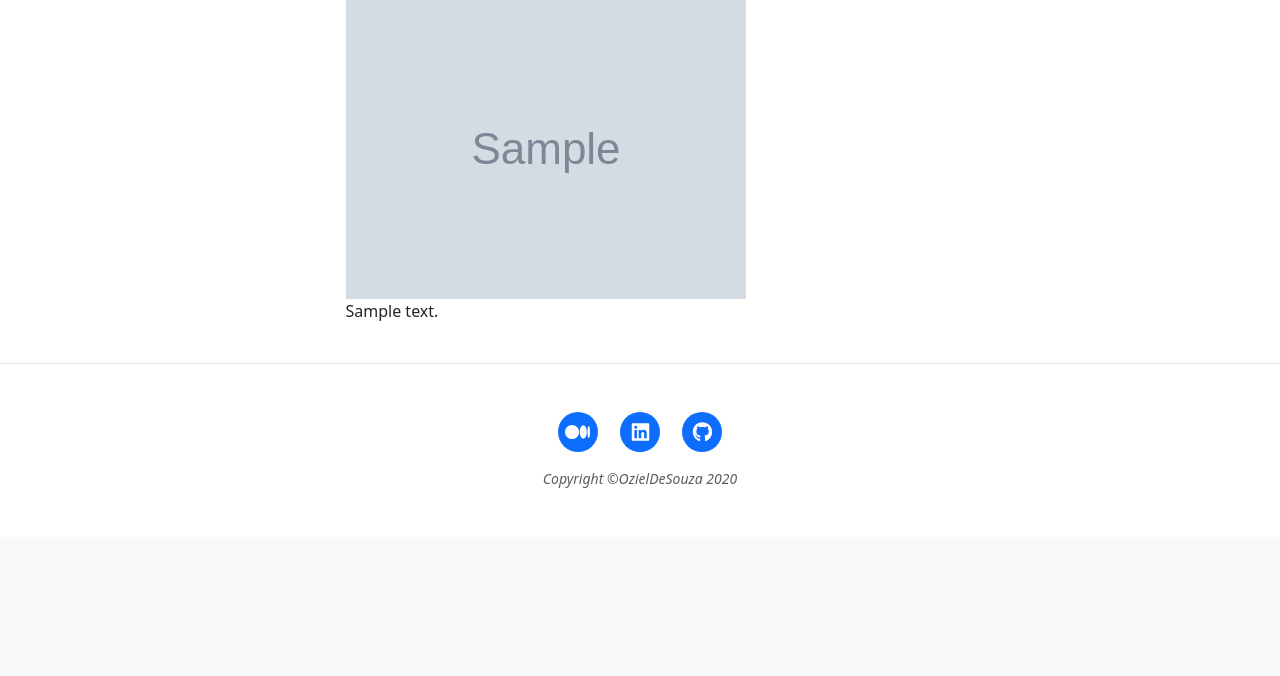
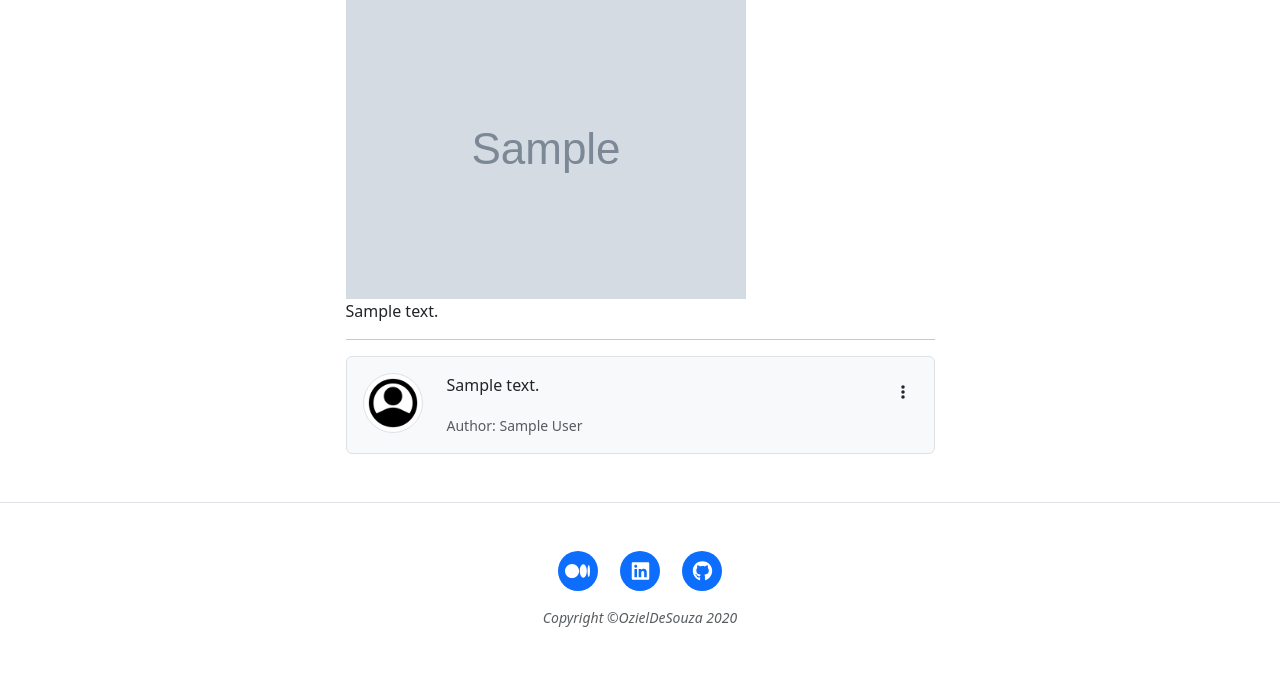
Before and after one commit to ozysouza/blogs-application, a Flask app: template src/website/templates/display_blog.html in a window 1280 px wide. Shown: the part 606-1282 px from the top of the page. Before the commit the page ends 1094 px from the top, so only its background shows below. Run offline with Flask 3, Linux system fonts and the light colour scheme; the template is opened without the code that fills it: values that come from a table or form of the project are taken from there, most other values are stand-ins (such as "Sample title", 1, 10 or a date in 2020); grey boxes marked "Sample" are stand-in pictures; form fields are guessed from the names that the template uses; parts of the project's set-up code (start-up, migrations or seed data) failed here and were passed over; some libraries are stand-ins or nearby versions.

Commit message:
Add logic to display blogs on HTML page

```diff
--- a/src/helpers/blogs_manager.py
+++ b/src/helpers/blogs_manager.py
@@ -27,5 +27,8 @@ class BlogsManager(MysqlManager):
     def get_by_id(self, blog_id: str) -> Blog | None:
         return self.sql_get_blog_by_id(blog_id)
 
+    def get_comments(self, blog_id: int) -> list[dict] | None:
+        return self.sql_get_comments_by_blog(blog_id)
+
     def update(self, blog_id: str, title: str, subtitle: str, img_url: str, body: str) -> bool:
         return self.sql_update_blog(blog_id, title, subtitle, img_url, body)
--- a/src/website/static/js/ckeditor-config.js
+++ b/src/website/static/js/ckeditor-config.js
@@ -101,8 +101,8 @@ document.addEventListener('DOMContentLoaded', function () {
             },
              language: 'en',
         })
-        .then(ckeditor => {
-            console.log('Editor was initialized', ckeditor);
+        .then(commentCkeditor => {
+            console.log('Editor was initialized', commentCkeditor);
         })
         .catch(error => {
             console.error('There was a problem initializing the editor.', error);
--- a/src/website/templates/display_blog.html
+++ b/src/website/templates/display_blog.html
@@ -49,6 +49,48 @@
                     {{ comment_form.submit_button(class="btn btn-dark mt-4") }}
                 </form>
                 {% endif %}
+                <hr>
+                <div class="comments">
+                    <ul class="list-unstyled">
+                        {% if comments %}
+                        {% for comment in comments %}
+                        <li class="d-flex align-items-start justify-content-between mb-4 p-3 border rounded bg-light">
+                            <!-- User Profile Image -->
+                            <img alt="profileUser" class="rounded-circle img-thumbnail mr-3"
+                                 src="../static/assets/images/default-profile.png" style="width: 60px; height: 60px;">
+                            <!-- Comment Text and Author -->
+                            <div class="ms-4">
+                                <p>{{ comment.text | safe }}</p>
+                                <small class="text-muted">Author: {{ comment.first_name }} {{ comment.last_name
+                                    }}</small>
+                            </div>
+                            <!-- Kebab menu -->
+                            <div class="dropdown ms-auto">
+                                <button aria-expanded="false" class="btn" data-bs-toggle="dropdown"
+                                        id="dropdownCommentMenu"
+                                        type="button">
+                                    <i class="fas fa-ellipsis-v"></i>
+                                </button>
+                                <ul aria-labelledby="dropdownCommentMenu" class="dropdown-menu">
+                                    <li>
+                                        <button class="dropdown-item" type="button">Edit</button>
+                                    </li>
+                                    <li>
+                                        <button class="dropdown-item"
+                                                onclick="window.location.href='{{ url_for('views.delete_comment', comment_id=comment.comment_id) }}'"
+                                                type="button">
+                                            Delete
+                                        </button>
+                                    </li>
+                                </ul>
+                            </div>
+                        </li>
+                        {% endfor %}
+                        {% else %}
+                        <li class="text-muted">No comments yet.</li>
+                        {% endif %}
+                    </ul>
+                </div>
             </div>
         </div>
     </div>
--- a/src/website/views.py
+++ b/src/website/views.py
@@ -179,13 +179,15 @@ def find_blog() -> Response | str:
     blog_id = request.args.get('blog_id')
     try:
         requested_blog = blogs_manager.get_by_id(blog_id)
+        requested_comments = blogs_manager.get_comments(int(blog_id))
         if not requested_blog:
             logger.warning(f"Blog with Id: {blog_id} not found.")
             return redirect(url_for('views.home_page'))
     except Exception as err:
         logger.error(f"Failed to fetch blog post: {err}")
         return redirect(url_for('views.home_page'))
-    return render_template("display_blog.html", blog=requested_blog, login_form=login_form, comment_form=comment_form)
+    return render_template("display_blog.html", blog=requested_blog, login_form=login_form, comment_form=comment_form,
+                           comments=requested_comments)
 
 
 @views.route("/")
```
Also changed, not shown: src/database/mysql_manager.py (+32 -0 lines), src/website/static/assets/images/default-profile.png (added).
